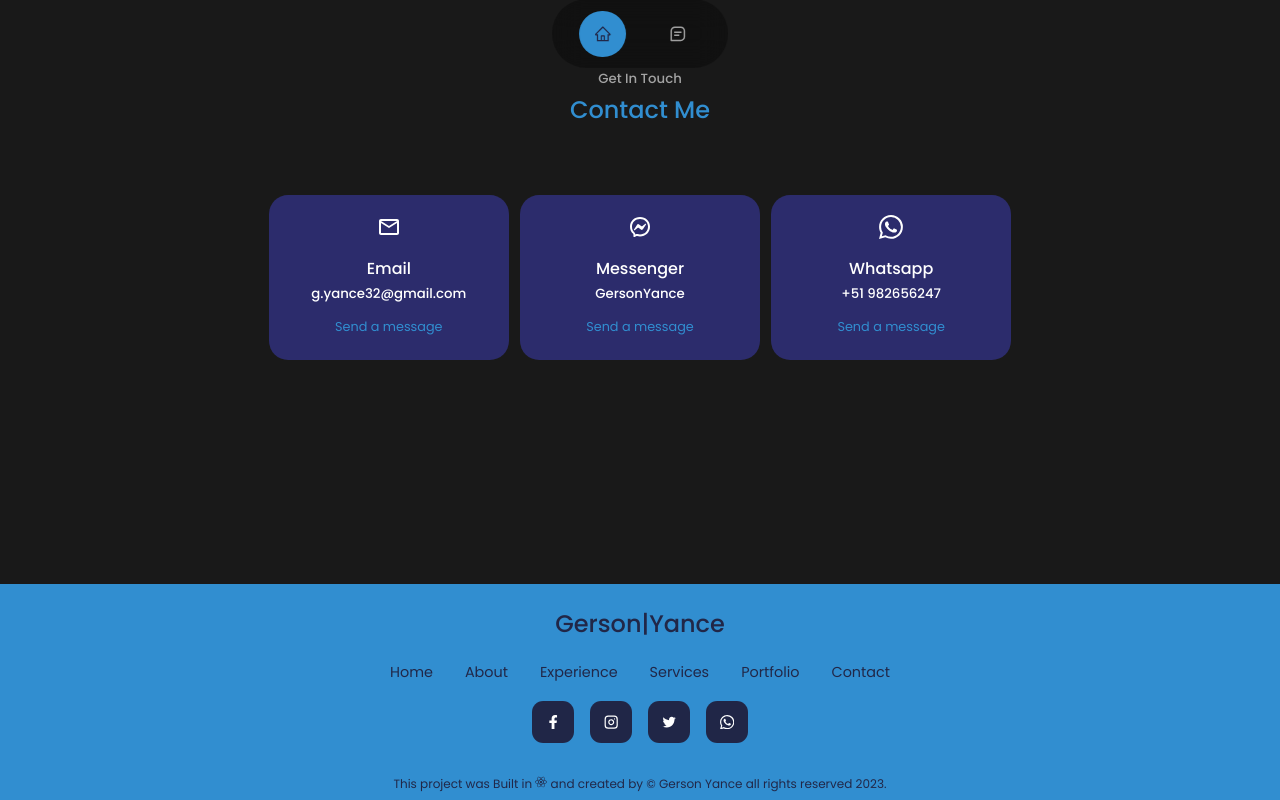
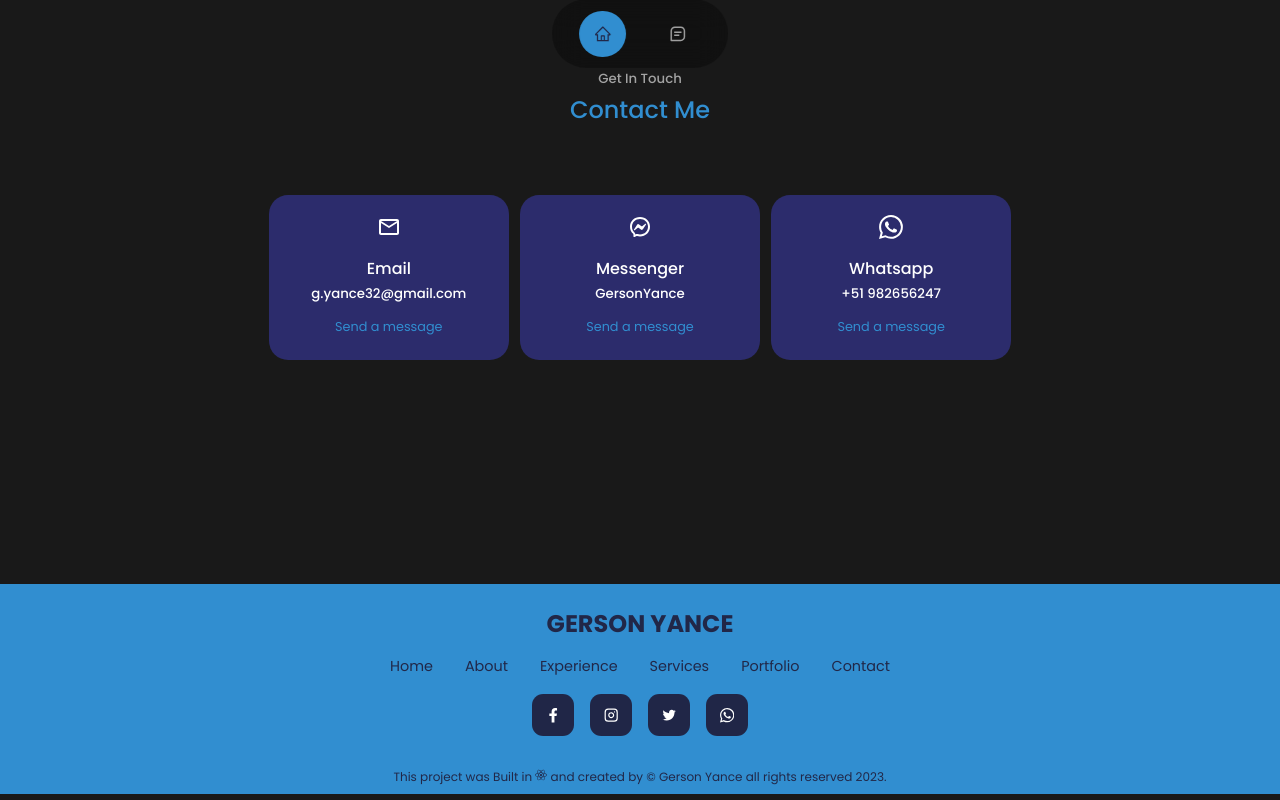
Before and after one commit to AG-code32/Portfolio01-React, a React (Create React App) app: page /resume in a window 1280 px wide. Shown: the part 711-1511 px from the top of the page. Built offline with nearby package versions, Linux system fonts and the light colour scheme.

Commit message:
scrollTop created, router fixed

```diff
--- a/src/components/footer/Footer.jsx
+++ b/src/components/footer/Footer.jsx
@@ -1,5 +1,6 @@
 import React from 'react'
 import './footer.css'
+import { Link } from 'react-router-dom';
 import { FaFacebookF } from "react-icons/fa";
 import { FiInstagram } from "react-icons/fi";
 import { IoLogoTwitter } from "react-icons/io";
@@ -17,7 +18,7 @@ const Footer = (resumeFooterProps) => {
 
   const query600p = useMediaQuery('(max-width: 600px)')
 
-  const [changeState, setChangeState] = useState('#')
+  const [changeState, setChangeState] = useState('/')
 
   const [arrowUp, setArrowUp] = useState(false)
   const [arrowDown, setArrowDown] = useState(false)
@@ -79,16 +80,54 @@ const Footer = (resumeFooterProps) => {
 
   return (
     <footer>
-      <a href={changeState} onClick={()=>setChangeState('#')} className='footer__logo'>Gerson|Yance</a>
+
+      {resumeFooterProps.pageResume ?
+          <Link to={changeState} preventScrollReset={false} onClick={()=>setChangeState('/')} className='footer__logo'>{'GERSON YANCE'}</Link>
+          :
+          <a href={changeState} onClick={()=>setChangeState('#')} className='footer__logo'>{'GERSON YANCE'}</a> }
 
       <ul className="permalinks">
-        <li><a href={changeState} onClick={()=>setChangeState('#')}>Home</a></li>
-        <li><a href={changeState} onClick={()=>setChangeState('#about')}>About</a></li>
-        <li><a href={changeState} onClick={()=>setChangeState('#experience')}>Experience</a></li>
-        <li><a href={changeState} onClick={()=>setChangeState('#services')}>Services</a></li>
-        <li><a href={changeState} onClick={()=>setChangeState('#portfolio')}>Portfolio</a></li>
-        {/* <li><a href="#testimonials">Testimonials</a></li> */}
-        <li><a href={changeState} onClick={()=>setChangeState('#contact')}>Contact</a></li>
+        <li>
+          {resumeFooterProps.pageResume ?
+          <Link to={changeState} onClick={()=>setChangeState('/')}>Home</Link>
+          :
+          <a href={changeState} onClick={()=>setChangeState('#')}>Home</a> }
+        </li>
+
+        <li>
+        {resumeFooterProps.pageResume ?
+          <Link to='/#'>About</Link>
+          :
+          <a href={changeState} onClick={()=>setChangeState('#about')}>About</a> }
+          </li>
+
+        <li>
+          {resumeFooterProps.pageResume ?
+          <Link to='/#experience' onClick={()=>setChangeState('/#experience')}>Experience</Link>
+          :
+          <a href={changeState} onClick={()=>setChangeState('#experience')}>Experience</a>}
+        </li>
+
+        <li>
+          {resumeFooterProps.pageResume ?
+          <Link to='/#services' onClick={()=>setChangeState('/#services')}>Services</Link>
+          :
+          <a href={changeState} onClick={()=>setChangeState('#services')}>Services</a>}
+        </li>
+
+        <li>
+          {resumeFooterProps.pageResume ?
+          <Link to='/#portfolio' onClick={()=>setChangeState('/#portfolio')}>Portfolio</Link>
+          :
+          <a href={changeState} onClick={()=>setChangeState('#portfolio')}>Portfolio</a>}
+        </li>
+
+        <li>
+        {resumeFooterProps.pageResume ?
+          <Link to='/#contact' onClick={()=>setChangeState('/#contact')}>Contact</Link>
+          :
+          <a href={changeState} onClick={()=>setChangeState('#contact')}>Contact</a>}
+        </li>
       </ul>
 
       <div className="footer__socials">
--- a/src/components/footer/footer.css
+++ b/src/components/footer/footer.css
@@ -12,8 +12,8 @@ footer a {
 
 .footer__logo {
   font-size: 1.5rem;
-  font-weight: 500;
-  margin-bottom: 1rem;
+  font-weight: 700;
+  margin-bottom: .6rem;
   display: inline-block;
 }
 
--- a/src/components/header/CTA.jsx
+++ b/src/components/header/CTA.jsx
@@ -2,6 +2,7 @@ import React from 'react'
 import Curriculum from '../../assets/GersonYance-CV-dev.pdf'
 import useMediaQuery from './useMediaQuery'
 import { BiDownload } from "react-icons/bi";
+import { Link } from 'react-router-dom';
 
 
 const CTA = () => {
@@ -16,10 +17,10 @@ const CTA = () => {
           <BiDownload />
         </a>
         :
-        <a href='/resume' className='btn'>
+        <Link to='/resume' className='btn'>
           <p>Download CV </p>
           <BiDownload />
-          </a>
+          </Link>
 
         // <a href='/resume' className='btn'>Download CV</a>
         }
--- a/src/components/nav/Nav.jsx
+++ b/src/components/nav/Nav.jsx
@@ -17,7 +17,6 @@ const Nav = (resumeNavProps) => {
   const [navbar, setNavbar] = useState(false)
   const changeBackground = () => {
     // console.log(window.scrollY)
-
 
     if (matches) {
       if (window.scrollY >= 6702) {
@@ -41,7 +40,7 @@ const Nav = (resumeNavProps) => {
   // console.log(resumeNavProps.gapResume)
 
   const specialStyle = {
-    display: resumeNavProps.displayResume ? 'flex' : 'none',
+    display: resumeNavProps.displayResume ? 'block' : 'none',
   }
   const navStyle = {
     gap: resumeNavProps.gapResume,
--- a/src/components/nav/nav.css
+++ b/src/components/nav/nav.css
@@ -40,7 +40,7 @@ nav a.active {
 
 /* texto flotante */
 
-nav div h3 {
+nav > div > h3 {
     color: var(--color-light);
     position: absolute;
     background: rgba(0, 0, 0, 0.236);
@@ -54,20 +54,23 @@ nav div h3 {
 
 
 @media screen and (min-width: 1024px) {
-    nav div h3 {
+    nav > div > h3 {
         display: block;
     }
 
-    nav div:nth-child(-n+2) h3{
+    nav > div:nth-child(1) > h3{
         transform: translate(4px, -40px);
     }
-    nav div:nth-child(3) h3 {
+    nav > div:nth-child(2) > h3{
+        transform: translate(4px, -40px);
+    }
+    nav > div:nth-child(3) > h3 {
         transform: translate(-10px, -40px);
     }
-    nav div:nth-child(4) h3 {
+    nav > div:nth-child(4) > h3 {
         transform: translate(-4px, -40px);
     }
-    nav div:nth-child(5) h3 {
+    nav > div:nth-child(5) > h3 {
         transform: translate(-2px, -40px);
     }
 
--- /dev/null
+++ b/src/components/scrollToTop/ScrollToTop.js
@@ -0,0 +1,14 @@
+import { useEffect } from "react";
+import { useLocation } from "react-router-dom";
+
+export default function ScrollToTop() {
+
+  const { pathname } = useLocation();
+
+  // console.log(pathname)
+
+  useEffect (()=>{
+    window.scrollTo(0,0);
+  }, [pathname]);
+
+}
--- a/src/pages/HomePage.js
+++ b/src/pages/HomePage.js
@@ -10,9 +10,13 @@ import Portfolio from '../components/portfolio/Portfolio'
 import Contact from '../components/contact/Contact'
 import Footer from '../components/footer/Footer'
 
+import ScrollToTop from '../components/scrollToTop/ScrollToTop';
+
+
 function HomePage() {
   return (
     <>
+      <ScrollToTop />
       <Header />
       <Nav displayResume={true} navScrollY={3800} gapResume={false}/>
       <About />
--- a/src/pages/ResumePage.js
+++ b/src/pages/ResumePage.js
@@ -5,17 +5,19 @@ import Contact from '../components/contact/Contact'
 import Footer from '../components/footer/Footer'
 
 import Resume from '../components/resume/Resume'
+import ScrollToTop from '../components/scrollToTop/ScrollToTop';
+
 
 
 
 function ResumePage() {
   return (
     <>
-
+      <ScrollToTop />
       <Resume />
       <Nav displayResume={false} navScrollY={500} gapResume='1.8rem'/>
       <Contact />
-      <Footer arrowUp={true} arrowDown={false}/>
+      <Footer arrowUp={true} arrowDown={false} pageResume={true}/>
     </>
   )
 }
```
Also changed, not shown: src/App.jsx (+7 -0 lines).
